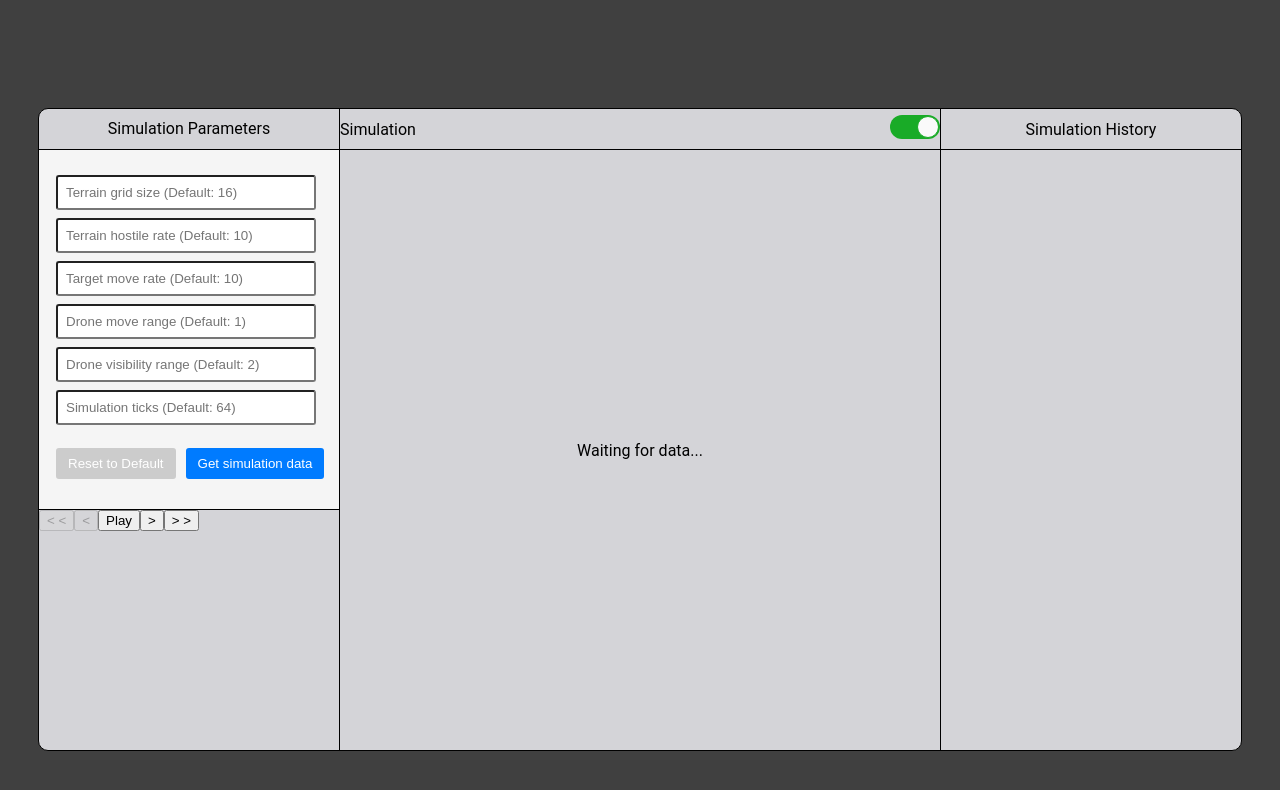
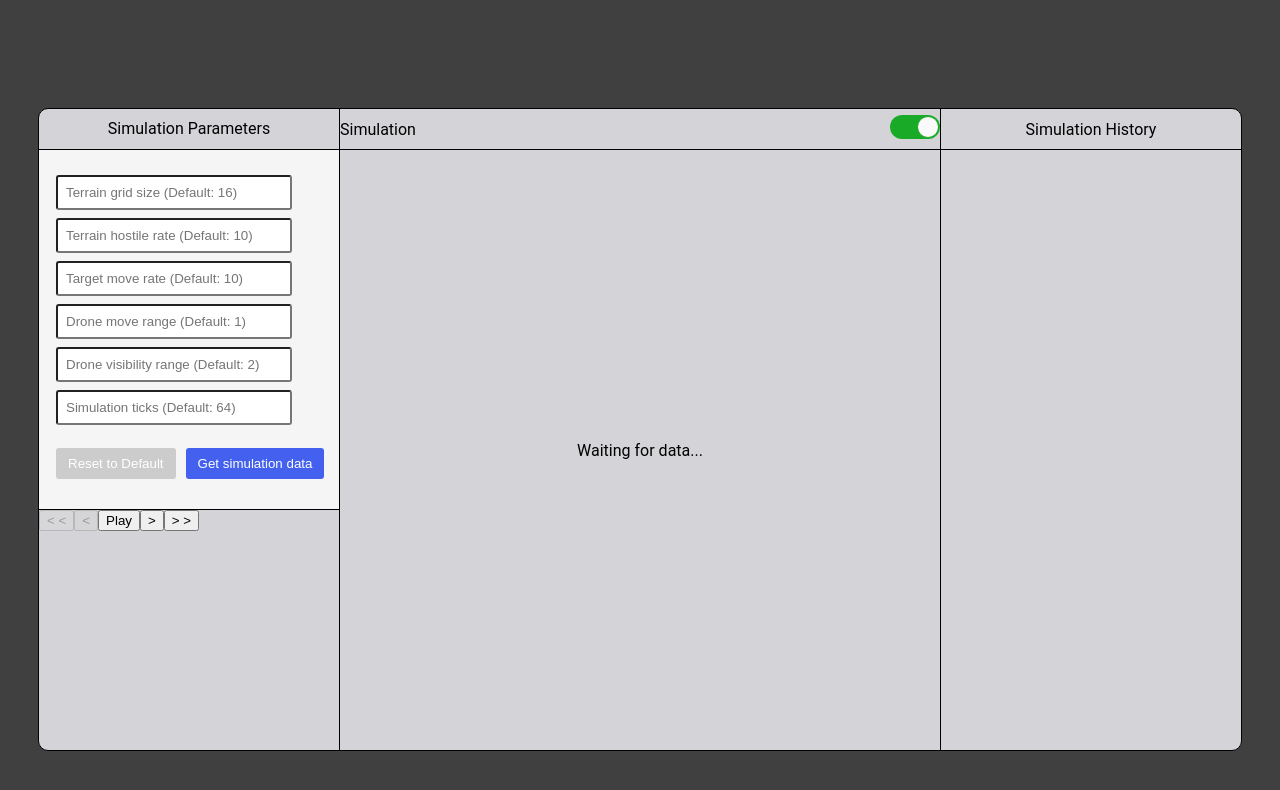
Before and after one commit to ZachFleck42/Drone-Mission-Simulator, a React (Create React App) app in the folder frontend/: page / in a window 1280 px wide. Shown: the top 790 px of the page. Built offline with nearby package versions, Linux system fonts and the light colour scheme; the HTML template or start-up script is replaced by a standard one.

Commit message:
Changes colors of buttons slightly, prepares to implement tooltips beside each input

```diff
--- a/frontend/src/App.css
+++ b/frontend/src/App.css
@@ -86,7 +86,7 @@ html {
 }
 
 .params-input input {
-	width: 80%;
+	width: 72%;
 	padding: 8px;
 	margin-bottom: 8px;
 	border-radius: 3px;
@@ -108,11 +108,11 @@ html {
 }
 
 .submit-inputs {
-	background-color: #007bff;
+	background-color: #4361ee;
 }
 
 .reset-inputs {
-	background-color: #89cff0;
+	background-color: #74c6ec;
 }
 
 .sim-canvas {
```
